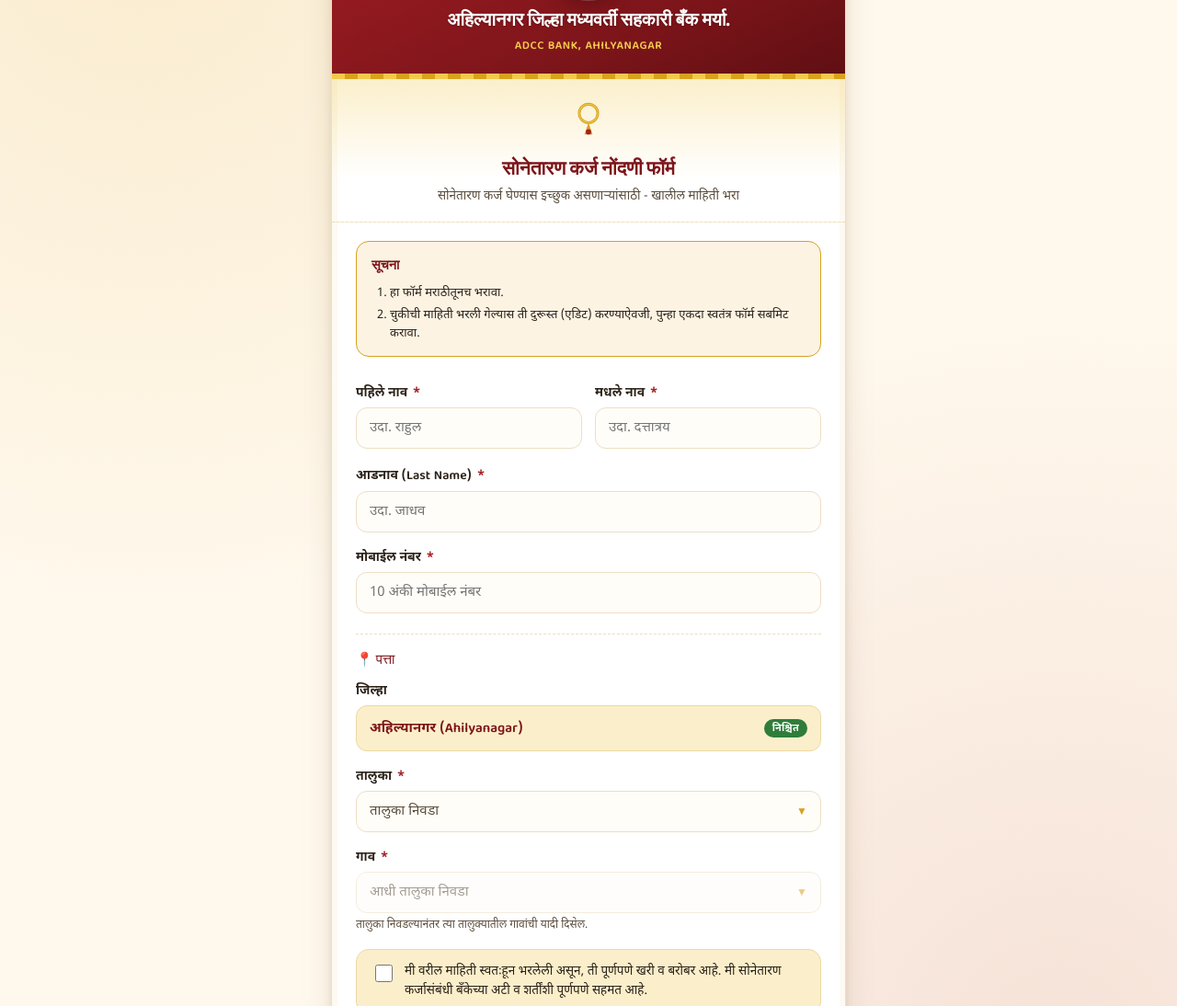
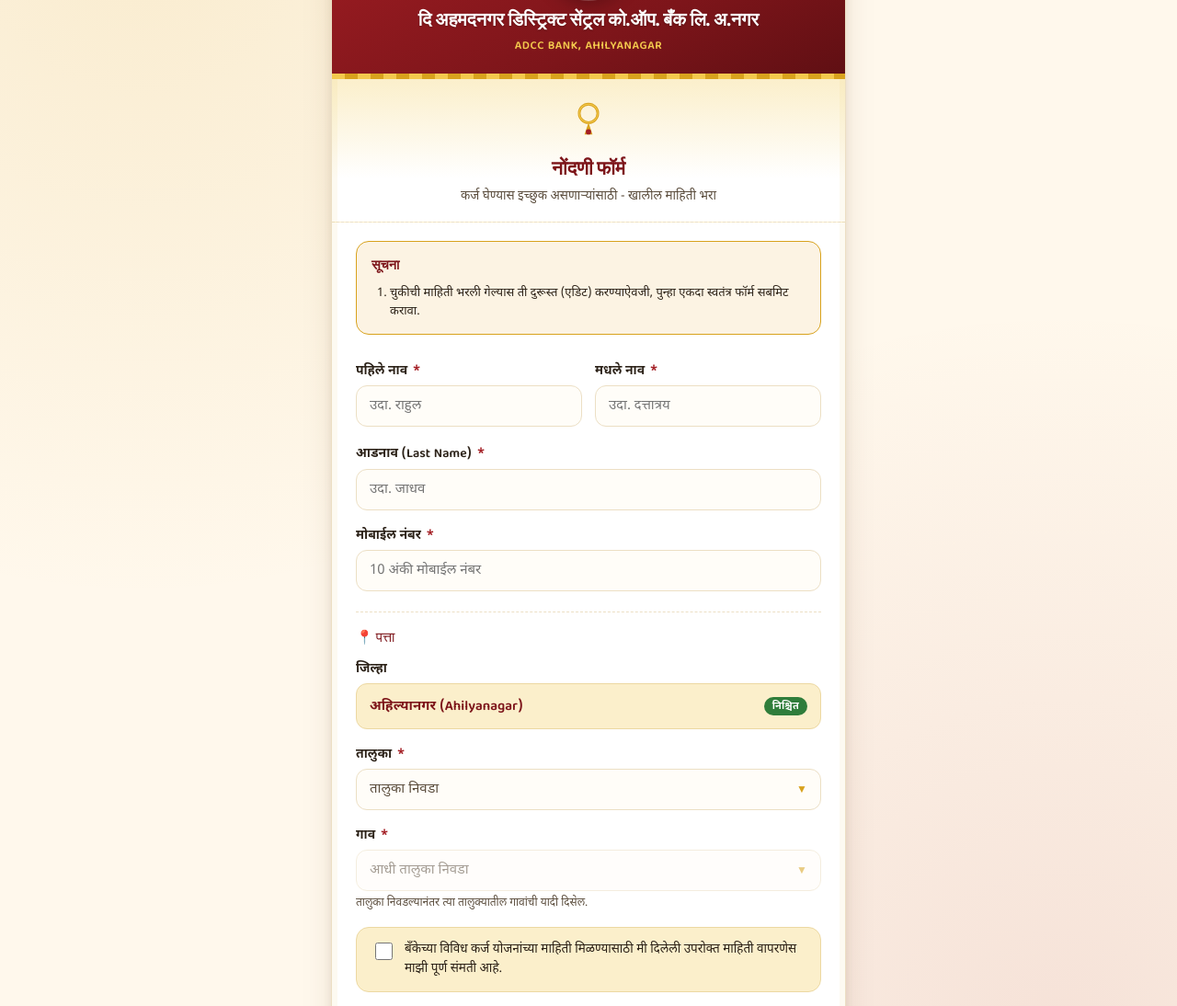
Before and after one commit to ayushwagh1273-max/sonetaran-form, a plain HTML site: page index.html in a window 1280 px wide. Shown: the part 206-1300 px from the top of the page at 92% size. Drawn offline with Linux system fonts and the light colour scheme.

Commit message:
Update bank information and form details in HTML

```diff
--- a/index.html
+++ b/index.html
@@ -532,7 +532,7 @@
           <text x="50" y="70" font-size="7" fill="#A31E24" text-anchor="middle" font-family="Noto Sans Devanagari" font-weight="700"></text>
         </svg>
       </div>
-      <p class="bank-name">अहिल्यानगर जिल्हा मध्यवर्ती सहकारी बँक मर्या.</p>
+      <p class="bank-name">दि अहमदनगर डिस्ट्रिक्ट सेंट्रल को.ऑप. बँक लि. अ.नगर</p>
       <p class="bank-sub">ADCC BANK, AHILYANAGAR</p>
     </div>
 
@@ -543,14 +543,13 @@
         <path d="M32 38 L26 56 L38 56 Z" fill="#D8A21D"/>
         <circle cx="32" cy="52" r="4" fill="#A31E24"/>
       </svg>
-      <h1>सोनेतारण कर्ज नोंदणी फॉर्म</h1>
-      <p>सोनेतारण कर्ज घेण्यास इच्छुक असणाऱ्यांसाठी - खालील माहिती भरा</p>
+      <h1>नोंदणी फॉर्म</h1>
+      <p>कर्ज घेण्यास इच्छुक असणाऱ्यांसाठी - खालील माहिती भरा</p>
     </div>
 
     <div class="instructions">
       <h3>सूचना</h3>
       <ol>
-        <li>हा फॉर्म मराठीतूनच भरावा.</li>
         <li>चुकीची माहिती भरली गेल्यास ती दुरूस्त (एडिट) करण्याऐवजी, पुन्हा एकदा स्वतंत्र फॉर्म सबमिट करावा.</li>
       </ol>
     </div>
@@ -615,7 +614,7 @@
 
       <div class="consent">
         <input type="checkbox" id="agree" name="agree">
-        <label for="agree">मी वरील माहिती स्वतःहून भरलेली असून, ती पूर्णपणे खरी व बरोबर आहे. मी सोनेतारण कर्जासंबंधी बँकेच्या अटी व शर्तींशी पूर्णपणे सहमत आहे.</label>
+        <label for="agree">बँकेच्या विविध कर्ज योजनांच्या माहिती मिळण्यासाठी मी दिलेली उपरोक्त माहिती वापरणेस माझी पूर्ण संमती आहे.</label>
       </div>
       <div class="err-msg" id="err-agree" style="margin-top:-14px;margin-bottom:16px;">कृपया सहमती दर्शक बॉक्सवर टिक करा</div>
 
@@ -640,7 +639,7 @@
     <div class="foot-ribbon">सत्फलाय सहकारिता</div>
   </div>
 
-  <p class="note">🔒 ही माहिती फक्त सोनेतारण कर्जाच्या नोंदणीसाठी वापरली जाईल.</p>
+  <p class="note">🔒 ही माहिती फक्त बँकेच्या विविध कर्जाच्या योजनांची माहिती देणेसाठी वापरली जाईल.</p>
 </div>
 
 <!-- Taluka popup -->
```
